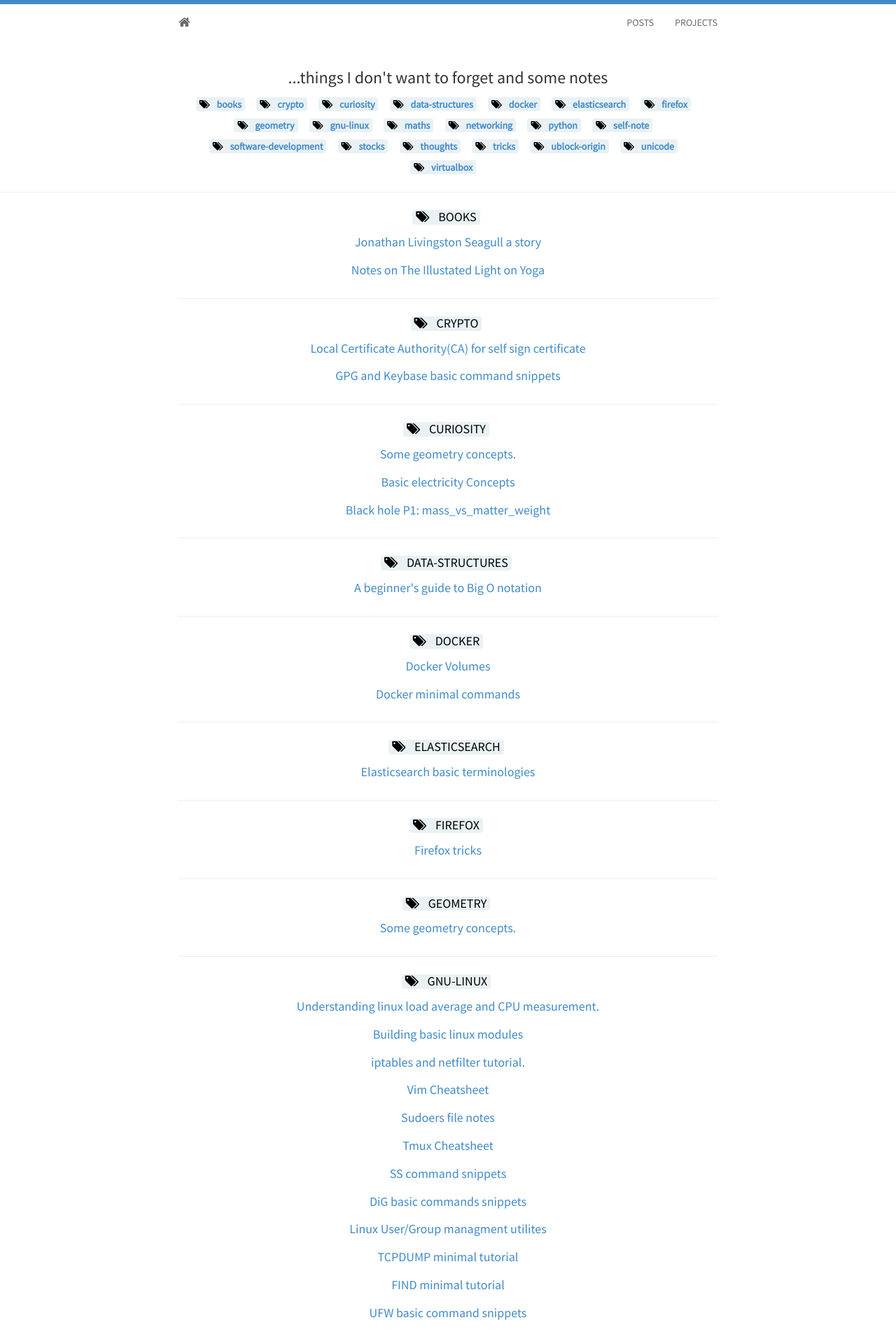
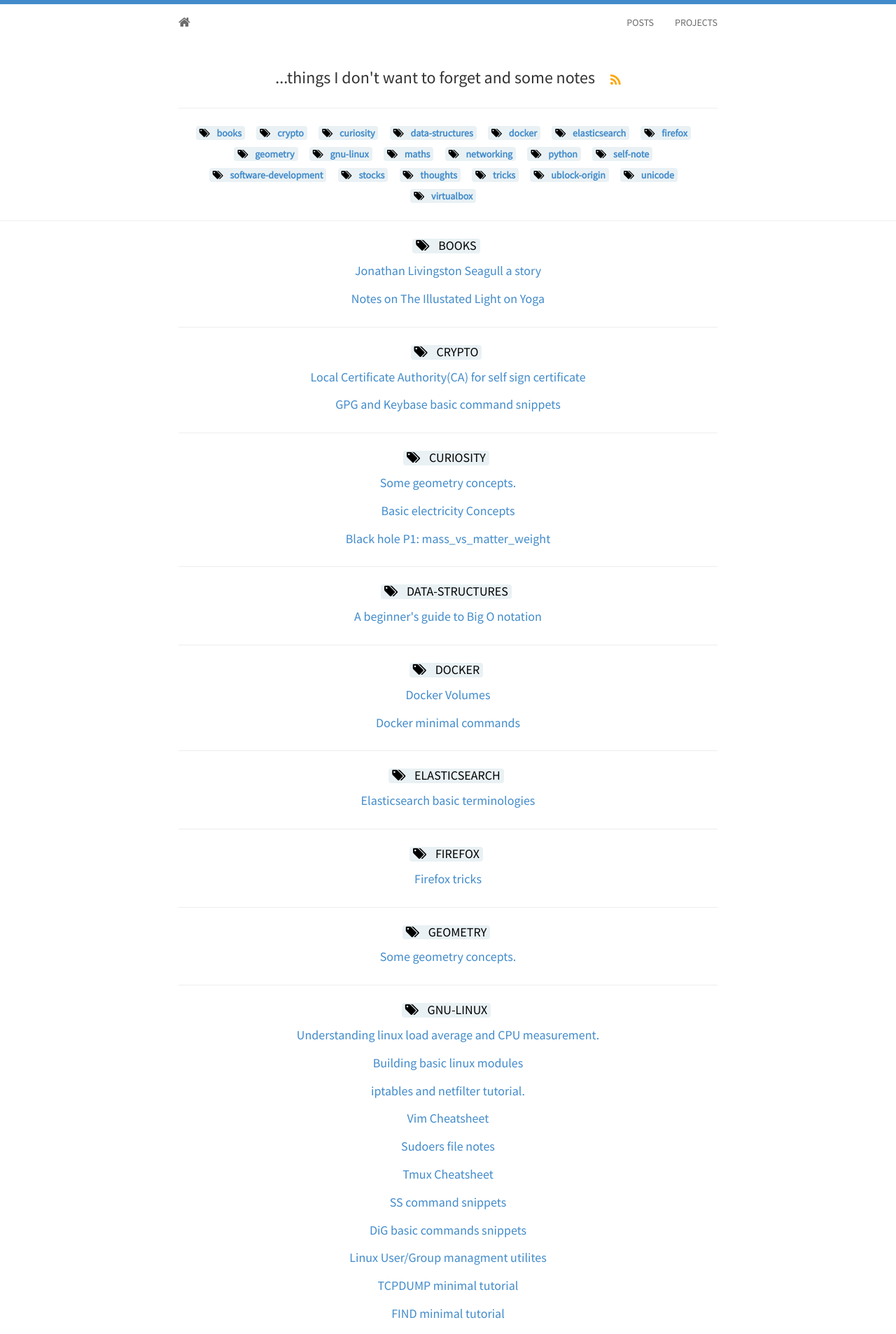
Before and after one commit to murarisumit/murarisumit.github.io, a Jekyll site: the page built from posts.html, in a window 1280 px wide. Shown: the top 1906 px of the page at 70% size. Built offline with Jekyll 4.4.1, drawn with Linux system fonts in a browser that asks for light colours; nearby versions of some CDN libraries.

Commit message:
Added feeds links to posts page.

```diff
--- a/posts.html
+++ b/posts.html
@@ -39,7 +39,11 @@ The purpose of this snippet is to list all the tags you have in your site.
 {% endcomment %}
 <div class="container">
 
-<h3>...things I don't want to forget and some notes</h3>
+<div>
+<h3 style="display:inline-block">...things I don't want to forget and some notes &nbsp &nbsp</h3>
+<a style="display:inline; color:orange" href="{{ site.url }}/atom.xml" target="_blank"><i class="fa fa-feed fa-lg"></i></a>
+</div>
+<hr/>
 {% for tag in tags %}
 		<span style="font-size: 100%;" class="post-tag"><b><a href="#{{ tag }}"> {{ tag }} </a></b></span>
 		&nbsp;&nbsp;
```
